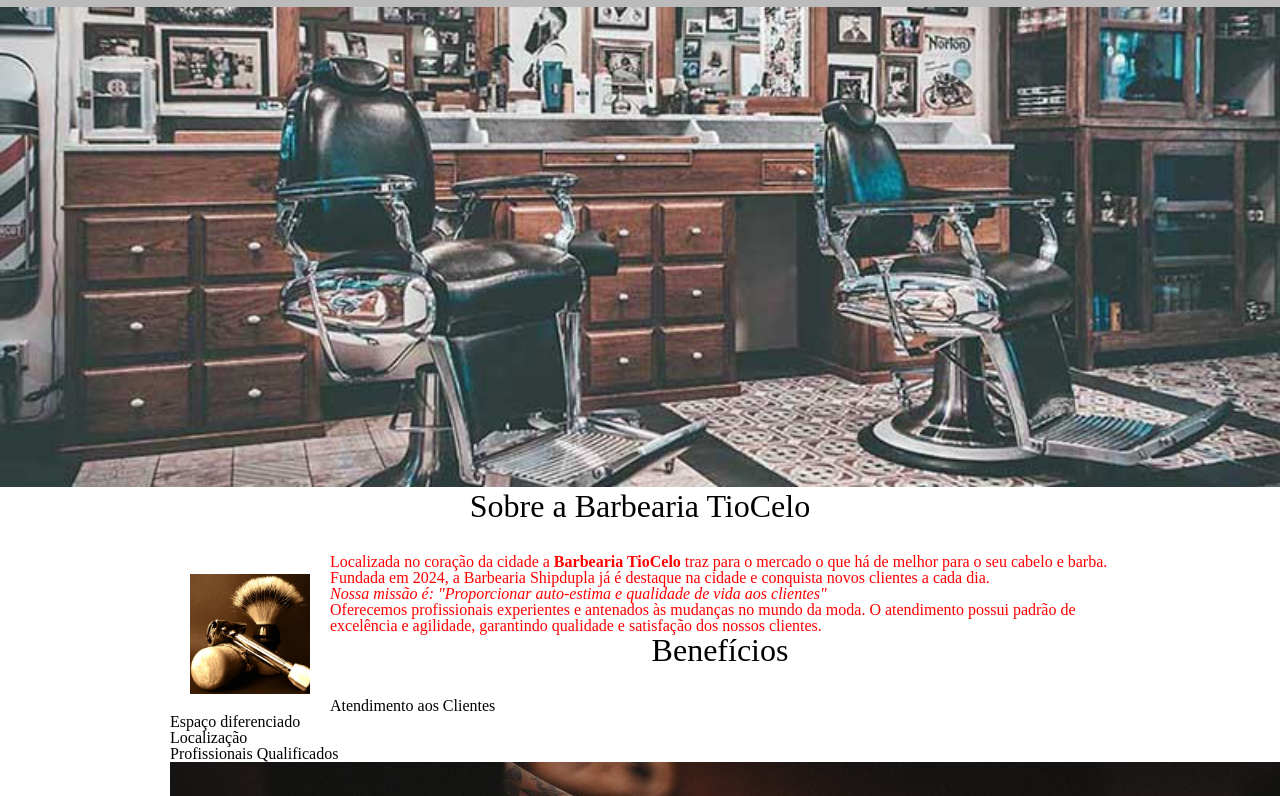
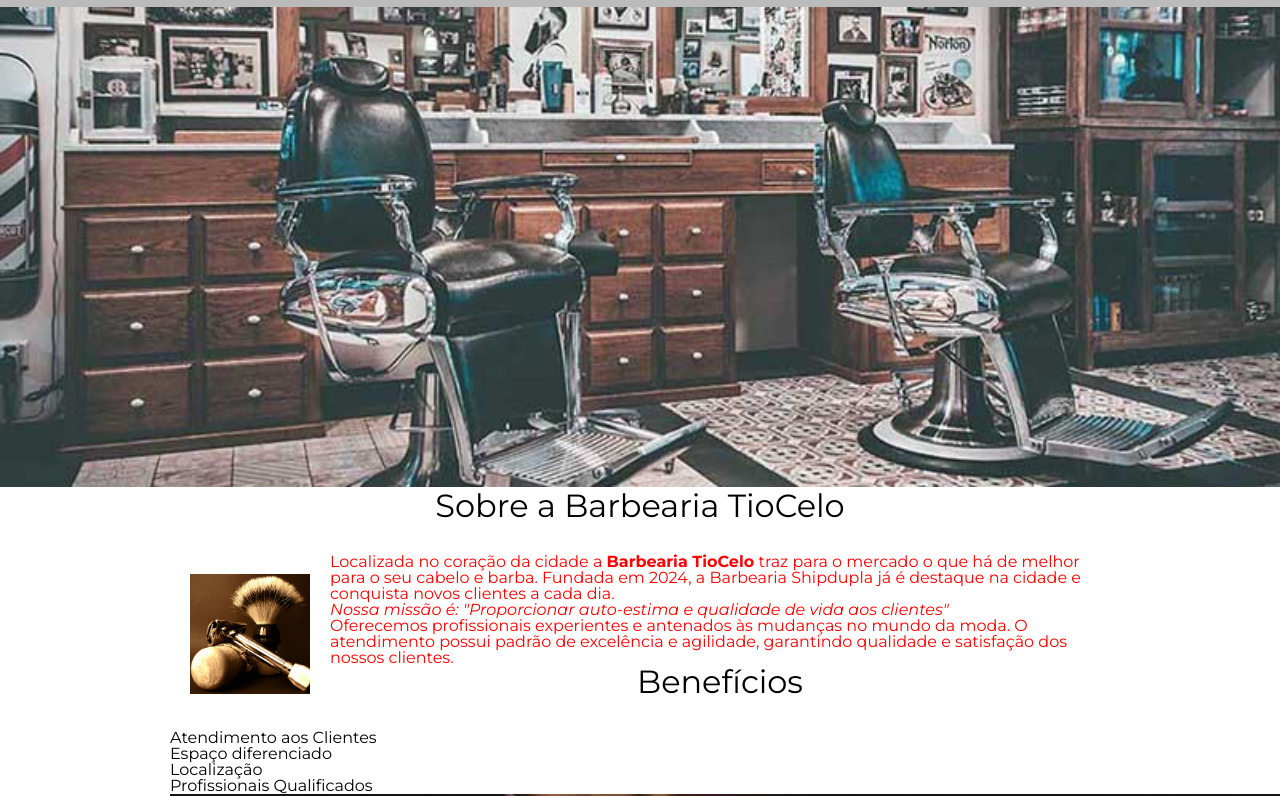
Before and after one commit to Heloise18/Barbearia_Helo, a plain HTML site: page Barbearia_Helo_Rayra/BARBEARIA_RAYRA_HELO/index.html in a window 1280 px wide. Shown: the part 286-1082 px from the top of the page. Drawn offline with Linux system fonts and the light colour scheme.

Commit message:
Add files via upload

```diff
--- a/Barbearia_Helo_Rayra/BARBEARIA_RAYRA_HELO/index.html
+++ b/Barbearia_Helo_Rayra/BARBEARIA_RAYRA_HELO/index.html
@@ -7,6 +7,12 @@
     <title>Barbearia TioCelo</title>
     <link rel="stylesheet" href="reset.css">
     <link rel="stylesheet" href="style.css">
+
+    <link rel="preconnect" href="https://fonts.googleapis.com">
+    <link rel="preconnect" href="https://fonts.gstatic.com" crossorigin>
+    <link href="https://fonts.googleapis.com/css2?family=Montserrat:ital,wght@0,100..900;1,100..900&display=swap"
+        rel="stylesheet">
+
 
 </head>
 
@@ -31,19 +37,22 @@
 
             <h2 class="titulo-principal">Sobre a Barbearia TioCelo</h2>
 
-           <img class="utensilios" src="utensilios.jpg" alt="foto">
+            <img class="utensilios" src="utensilios.jpg" alt="foto">
 
 
-            <p>Localizada no coração da cidade a <strong>Barbearia TioCelo</strong> traz para o mercado o que há de melhor
+            <p>Localizada no coração da cidade a <strong>Barbearia TioCelo</strong> traz para o mercado o que há de
+                melhor
                 para
                 o seu cabelo e barba. Fundada em 2024, a Barbearia Shipdupla já é destaque na cidade e conquista novos
                 clientes
                 a cada dia.</p>
 
-            <p id="missao"><em>Nossa missão é: <class= principal strong>"Proporcionar auto-estima e qualidade de vida aos
+            <p id="missao"><em>Nossa missão é: <class= principal strong>"Proporcionar auto-estima e qualidade de vida
+                        aos
                         clientes"</strong></em></p>
 
-            <p>Oferecemos profissionais experientes e antenados às mudanças no mundo da moda. O atendimento possui padrão de
+            <p>Oferecemos profissionais experientes e antenados às mudanças no mundo da moda. O atendimento possui
+                padrão de
                 excelência e agilidade, garantindo qualidade e satisfação dos nossos clientes.</p>
 
         </section>
--- a/Barbearia_Helo_Rayra/BARBEARIA_RAYRA_HELO/style.css
+++ b/Barbearia_Helo_Rayra/BARBEARIA_RAYRA_HELO/style.css
@@ -1,3 +1,9 @@
+body{
+    font-family:"Montserrat", sans-serif;
+}
+
+
+
 header{
     background-color: #bbbbbb;
     padding: 20px 0;
```
